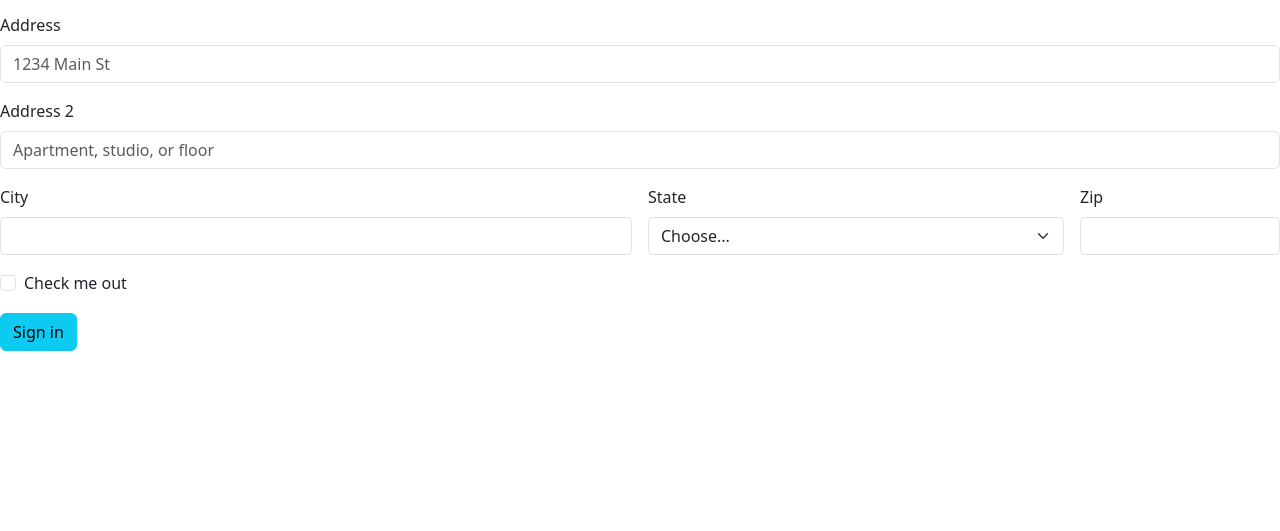
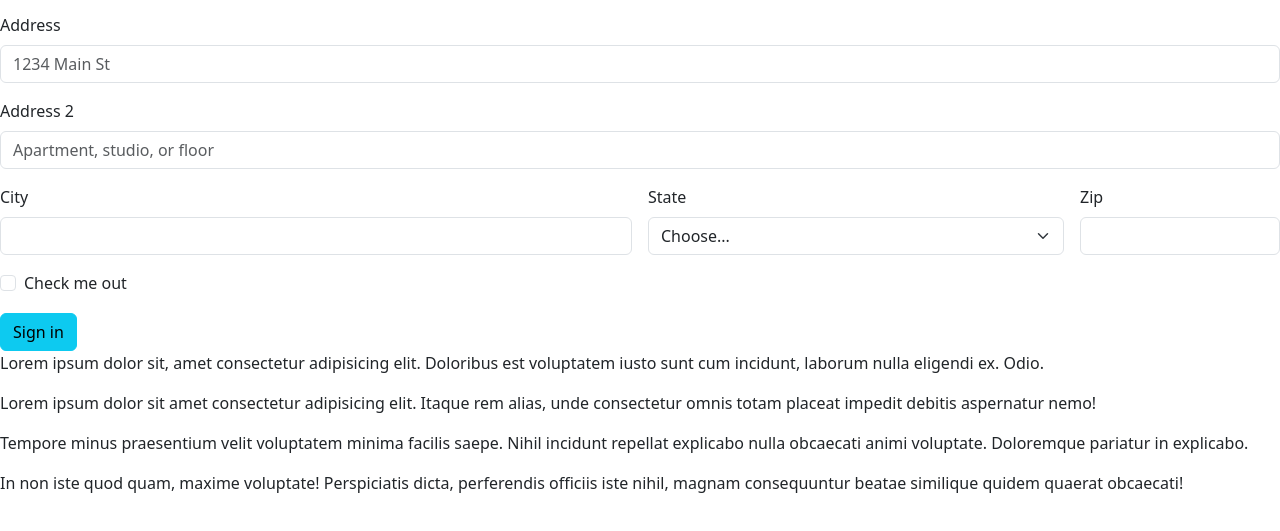
Before and after one commit to pgrl77/comi23540, a plain HTML site: page index.html in a window 1280 px wide. Shown: the part 185-716 px from the top of the page. Drawn offline with nearby package versions, Linux system fonts and the light colour scheme.

Commit message:
Cambios en la rama1

```diff
--- a/index.html
+++ b/index.html
@@ -78,6 +78,12 @@
           <button type="submit" class="btn btn-info">Sign in</button>
         </div>
       </form>
+       <p>Lorem ipsum dolor sit, amet consectetur adipisicing elit. Doloribus est voluptatem iusto sunt cum incidunt, laborum nulla eligendi ex. Odio.</p>
+        <p>Lorem ipsum dolor sit amet consectetur adipisicing elit. Itaque rem alias, unde consectetur omnis totam placeat impedit debitis aspernatur nemo!</p>
+        <p>Tempore minus praesentium velit voluptatem minima facilis saepe. Nihil incidunt repellat explicabo nulla obcaecati animi voluptate. Doloremque pariatur in explicabo.</p>
+        <p>In non iste quod quam, maxime voluptate! Perspiciatis dicta, perferendis officiis iste nihil, magnam consequuntur beatae similique quidem quaerat obcaecati!</p>
+
+
     <script src="https://cdn.jsdelivr.net/npm/bootstrap@5.3.2/dist/js/bootstrap.bundle.min.js" integrity="sha384-C6RzsynM9kWDrMNeT87bh95OGNyZPhcTNXj1NW7RuBCsyN/o0jlpcV8Qyq46cDfL" crossorigin="anonymous"></script>
 </body>
 </html>
```
